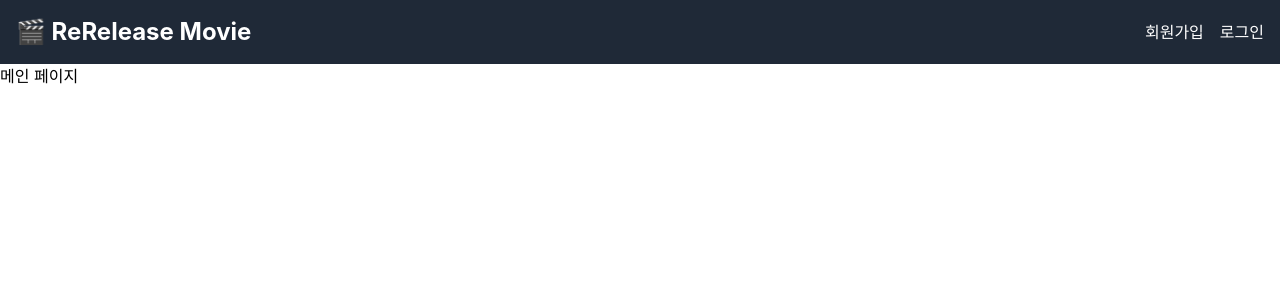
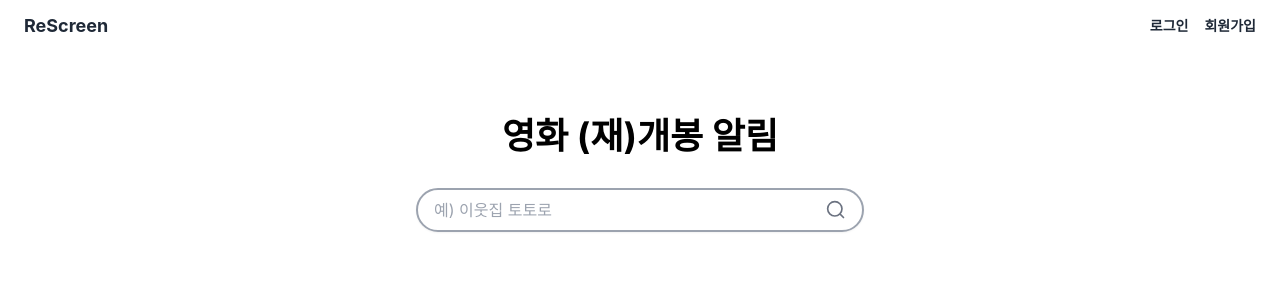
Before and after one commit to xeimun/re-release-movie, a React (Create React App) app in the folder frontend/: page / in a window 1280 px wide. Shown: the top 300 px of the page. Built offline with nearby package versions, Linux system fonts and the light colour scheme.

Commit message:
feat: 메인 화면 UI 구현
- 검색 중심의 메인 페이지 구현
- 검색된 영화 리스트는 카드 형식으로 구현
- 내브바 구조 리팩토링

```diff
--- a/frontend/src/App.js
+++ b/frontend/src/App.js
@@ -5,13 +5,14 @@ import Login from "./pages/Login";
 import Profile from "./pages/Profile";
 import MovieRegister from "./pages/MovieRegister";
 import AlertManage from "./pages/AlertManage";
+import Main from "./pages/Main";
 
 const App = () => {
     return (
         <>
             <NavBar/>
             <Routes>
-                <Route path="/" element={<h1>메인 페이지</h1>}/>
+                <Route path="/" element={<Main/>}/>
                 <Route path="/signup" element={<Signup/>}/>
                 <Route path="/login" element={<Login/>}/>
                 <Route path="/me" element={<Profile/>}/>
--- /dev/null
+++ b/frontend/src/components/MovieCard.js
@@ -0,0 +1,124 @@
+import React, {useContext, useState} from "react";
+import {AuthContext} from "../context/AuthContext";
+import {useNavigate} from "react-router-dom";
+import axios from "../api/axiosInstance";
+
+const MovieCard = ({movie, isSelected, onSelect}) => {
+    const {isAuthenticated} = useContext(AuthContext);
+    const navigate = useNavigate();
+
+    const [successMessage, setSuccessMessage] = useState("");
+    const [errorMessage, setErrorMessage] = useState("");
+
+    const handleCardClick = (e) => {
+        if (e.target.closest("button")) return;
+
+        if (isSelected) {
+            onSelect(null);
+        } else {
+            onSelect(movie);
+        }
+    };
+
+    const handleRegister = async (e) => {
+        e.stopPropagation();
+
+        if (!isAuthenticated) {
+            alert("로그인이 필요합니다.");
+            navigate("/login");
+            return;
+        }
+
+        try {
+            const response = await axios.post("/api/alerts/register", {
+                tmdbId: movie.id,
+                title: movie.title,
+                posterPath: movie.poster_path,
+                releaseYear: movie.release_date.split("-")[0]
+            });
+
+            if (response.status === 200) {
+                setSuccessMessage("✅ 등록 완료되었습니다.");
+                setErrorMessage("");
+                setTimeout(() => setSuccessMessage(""), 3000);
+            }
+        } catch (error) {
+            setSuccessMessage(""); // 성공 메시지 초기화
+            if (error.response) {
+                switch (error.response.status) {
+                    case 409:
+                        setErrorMessage("⚠️ 이미 등록된 영화입니다.");
+                        break;
+                    case 401:
+                        setErrorMessage("⚠️ 로그인이 필요합니다.");
+                        break;
+                    default:
+                        setErrorMessage("⚠️ 등록 실패. 다시 시도해주세요.");
+                }
+            } else {
+                setErrorMessage("⚠️ 서버 연결 오류입니다.");
+            }
+            setTimeout(() => setErrorMessage(""), 3000);
+        }
+    };
+
+    return (
+        <div
+            className={`relative rounded-lg overflow-hidden shadow hover:shadow-lg transform transition cursor-pointer ${
+                isSelected ? "brightness-75" : ""
+            }`}
+            onClick={handleCardClick}
+        >
+            {/* 포스터 이미지 or 대체 이미지 */}
+            {movie.poster_path ? (
+                <img
+                    src={`https://image.tmdb.org/t/p/w500${movie.poster_path}`}
+                    alt={movie.title}
+                    className="w-full h-72 object-cover"
+                />
+            ) : (
+                <div
+                    className="w-full h-72 flex items-center justify-center bg-gray-200 text-gray-600 font-bold text-lg tracking-wide">
+                    NO IMAGE
+                </div>
+            )}
+
+            {/* 텍스트 정보 */}
+            <div className="p-3 text-left bg-white">
+                <h3 className="font-semibold text-base truncate" title={movie.title}>
+                    {movie.title}
+                </h3>
+                <p className="text-sm text-gray-500">
+                    개봉일: {movie.release_date?.split("-")[0]}
+                </p>
+            </div>
+
+            {/* 알림 등록 버튼 및 메시지 */}
+            {isSelected && (
+                <div className="absolute inset-0 flex flex-col items-center justify-center bg-black bg-opacity-40 px-2">
+                    <button
+                        onClick={handleRegister}
+                        className="px-6 py-2 bg-amber-400 hover:bg-amber-500 text-white font-semibold rounded-full shadow-md transition"
+                    >
+                        🔔 알림 등록
+                    </button>
+
+                    {successMessage && (
+                        <div
+                            className="mt-3 px-4 py-2 rounded text-sm font-semibold shadow-md bg-green-100 text-green-800">
+                            {successMessage}
+                        </div>
+                    )}
+
+                    {errorMessage && (
+                        <div className="mt-3 px-4 py-2 rounded text-sm font-semibold shadow-md bg-red-100 text-red-800">
+                            {errorMessage}
+                        </div>
+                    )}
+                </div>
+            )}
+        </div>
+    );
+};
+
+export default MovieCard;
--- a/frontend/src/components/NavBar.js
+++ b/frontend/src/components/NavBar.js
@@ -1,51 +1,53 @@
-import {useContext, useState} from "react";
+// 📄 src/components/NavBar.js
+import {useContext} from "react";
+import {Link, useNavigate} from "react-router-dom";
 import {AuthContext} from "../context/AuthContext";
-import {Link} from "react-router-dom";
 
 const NavBar = () => {
     const {isAuthenticated, logout} = useContext(AuthContext);
-    const [menuOpen, setMenuOpen] = useState(false);
+    const navigate = useNavigate();
+
+    const goHome = () => {
+        navigate("/", {replace: true});
+    };
+
+    const handleLogout = () => {
+        logout();
+        navigate("/");
+    };
+
+    const renderMenu = () => {
+        if (!isAuthenticated) {
+            return (
+                <>
+                    <Link to="/login" className="hover:text-blue-500">로그인</Link>
+                    <Link to="/signup" className="hover:text-blue-500">회원가입</Link>
+                </>
+            );
+        }
+        return (
+            <>
+                <Link to="/me" className="hover:text-blue-500">내 정보</Link>
+                <Link to="/alerts/manage" className="hover:text-blue-500">알림 관리</Link>
+                <button onClick={handleLogout} className="hover:text-blue-500">로그아웃</button>
+            </>
+        );
+    };
 
     return (
-        <nav className="bg-gray-800 text-white p-4">
-            <div className="container mx-auto flex justify-between items-center">
-                <Link to="/" className="text-2xl font-bold hover:text-gray-300">
-                    🎬 ReRelease Movie
-                </Link>
-
-                {/* 모바일 메뉴 버튼 */}
+        <nav className="bg-white text-gray-800 py-3 shadow-sm">
+            <div className="max-w-7xl mx-auto px-6 flex flex-col sm:flex-row justify-between items-center">
+                {/* 좌측 로고 */}
                 <button
-                    className="md:hidden text-white focus:outline-none"
-                    onClick={() => setMenuOpen(!menuOpen)}
+                    onClick={goHome}
+                    className="text-lg font-bold mb-2 sm:mb-0 hover:text-black"
                 >
-                    ☰
+                    ReScreen
                 </button>
-
-                {/* 데스크톱 & 모바일 메뉴 */}
-                <ul className={`md:flex space-x-4 ${menuOpen ? "block" : "hidden"} md:block`}>
-                    {!isAuthenticated ? (
-                        <>
-                            <li><Link to="/signup" className="hover:text-gray-300 block md:inline">회원가입</Link></li>
-                            <li><Link to="/login" className="hover:text-gray-300 block md:inline">로그인</Link></li>
-                        </>
-                    ) : (
-                        <>
-                            <li><Link to="/me" className="hover:text-gray-300 block md:inline">내 정보</Link></li>
-                            <li><Link to="/movie-register" className="hover:text-gray-300 block md:inline">🎥 영화
-                                등록</Link></li>
-                            <li><Link to="/alerts/manage" className="hover:text-gray-300 block md:inline">🎫 알림 관리</Link>
-                            </li>
-                            <li>
-                                <button
-                                    onClick={logout}
-                                    className="hover:text-gray-300 block md:inline"
-                                >
-                                    로그아웃
-                                </button>
-                            </li>
-                        </>
-                    )}
-                </ul>
+                {/* 우측 메뉴 */}
+                <div className="flex space-x-4 text-sm font-semibold">
+                    {renderMenu()}
+                </div>
             </div>
         </nav>
     );
--- /dev/null
+++ b/frontend/src/components/SearchBar.js
@@ -0,0 +1,40 @@
+import React from "react";
+
+const SearchBar = ({query, setQuery, onSearch}) => {
+    const handleKeyDown = (e) => {
+        if (e.key === "Enter" && onSearch) {
+            onSearch();
+        }
+    };
+
+    return (
+        <div className="flex items-center border-2 border-gray-400 rounded-full px-4 py-2 w-full max-w-md shadow-sm">
+            <input
+                type="text"
+                placeholder="예) 이웃집 토토로"
+                className="flex-grow outline-none text-gray-600 placeholder-gray-400"
+                value={query}
+                onChange={(e) => setQuery(e.target.value)}
+                onKeyDown={handleKeyDown}
+                spellCheck={false}
+            />
+            <button onClick={onSearch}>
+                <svg
+                    className="w-5 h-5 text-gray-500"
+                    fill="none"
+                    stroke="currentColor"
+                    viewBox="0 0 24 24"
+                >
+                    <path
+                        strokeLinecap="round"
+                        strokeLinejoin="round"
+                        strokeWidth="2"
+                        d="M21 21l-4.35-4.35m0 0A7.5 7.5 0 104.5 4.5a7.5 7.5 0 0012.15 12.15z"
+                    />
+                </svg>
+            </button>
+        </div>
+    );
+};
+
+export default SearchBar;
--- /dev/null
+++ b/frontend/src/pages/Main.js
@@ -0,0 +1,86 @@
+import React, {useEffect, useRef, useState} from "react";
+import {useLocation} from "react-router-dom";
+import SearchBar from "../components/SearchBar";
+import MovieCard from "../components/MovieCard";
+import {searchMovies} from "../api/movieApi";
+
+const Main = () => {
+    const [query, setQuery] = useState("");
+    const [movies, setMovies] = useState([]);
+    const [hasSearched, setHasSearched] = useState(false);
+    const [selectedMovie, setSelectedMovie] = useState(null);
+    const location = useLocation();
+    const cardAreaRef = useRef(null);
+
+    const handleSearch = async () => {
+        if (!query.trim()) return;
+
+        setHasSearched(true);
+        setSelectedMovie(null);
+
+        try {
+            const results = await searchMovies(query);
+            setMovies(results || []);
+        } catch (e) {
+            console.error("영화 검색 실패:", e);
+            setMovies([]);
+        }
+    };
+
+    // 홈 경로로 이동했을 때만 초기화
+    useEffect(() => {
+        const isOnHome = location.pathname === "/";
+        if (isOnHome) {
+            setQuery("");
+            setMovies([]);
+            setHasSearched(false);
+            setSelectedMovie(null);
+        }
+    }, [location.pathname]);
+
+    // 카드 외부 클릭 시 선택 해제
+    useEffect(() => {
+        const handleClickOutside = (e) => {
+            if (
+                cardAreaRef.current &&
+                !cardAreaRef.current.contains(e.target)
+            ) {
+                setSelectedMovie(null);
+            }
+        };
+        document.addEventListener("mousedown", handleClickOutside);
+        return () => document.removeEventListener("mousedown", handleClickOutside);
+    }, []);
+
+    return (
+        <main className="px-4 py-16 text-center bg-white">
+            <h1 className="text-4xl font-bold mb-8">영화 (재)개봉 알림</h1>
+
+            <div className="flex flex-col items-center">
+                <SearchBar query={query} setQuery={setQuery} onSearch={handleSearch}/>
+
+                <div
+                    ref={cardAreaRef}
+                    className="mt-10 w-full max-w-5xl grid grid-cols-1 sm:grid-cols-2 md:grid-cols-3 lg:grid-cols-4 gap-6 px-2"
+                >
+                    {hasSearched && movies.length === 0 && (
+                        <p className="text-gray-500 text-sm col-span-full">
+                            검색 결과가 없습니다.
+                        </p>
+                    )}
+
+                    {movies.map((movie) => (
+                        <MovieCard
+                            key={movie.id}
+                            movie={movie}
+                            isSelected={selectedMovie?.id === movie.id}
+                            onSelect={(selected) => setSelectedMovie(selected)}
+                        />
+                    ))}
+                </div>
+            </div>
+        </main>
+    );
+};
+
+export default Main;
```
